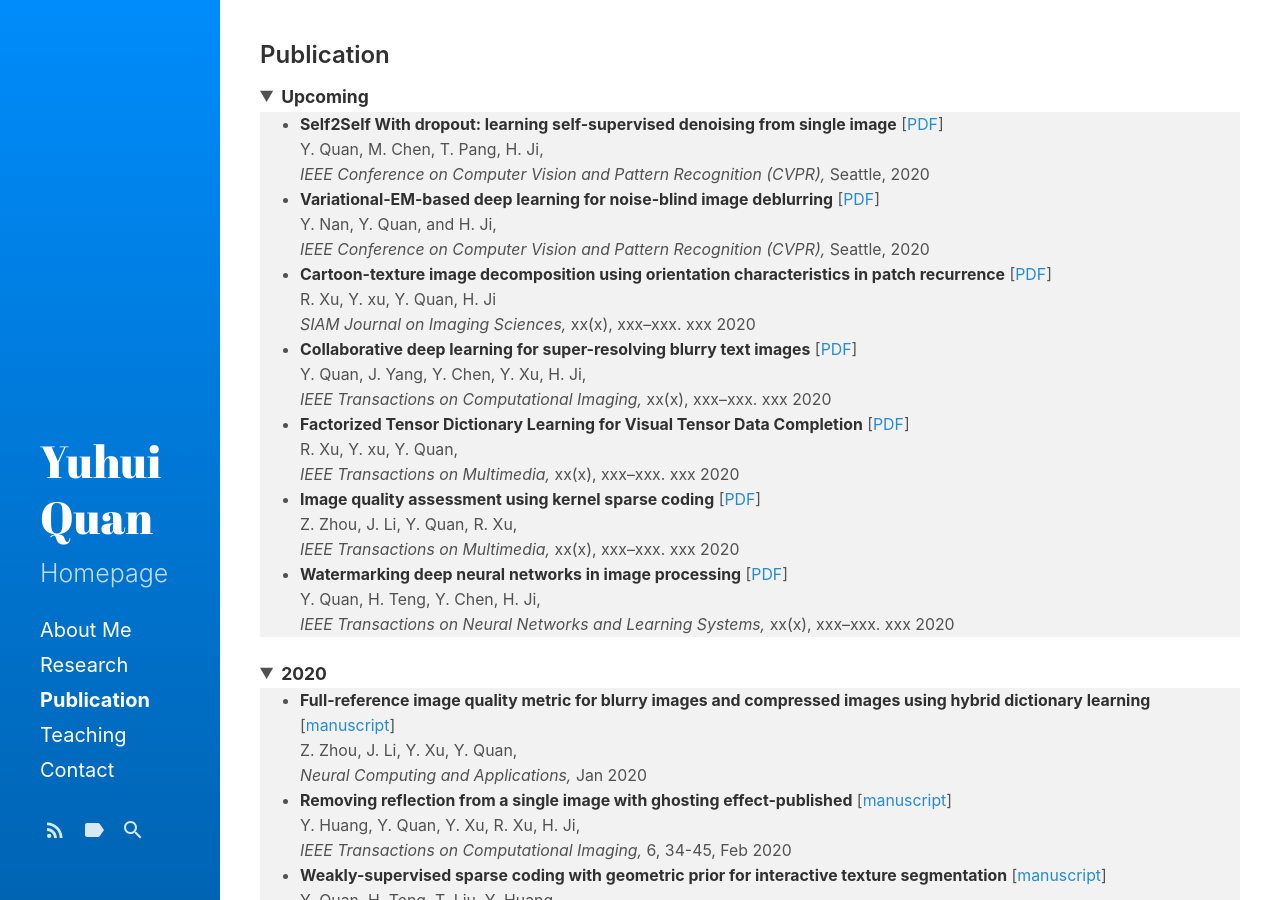
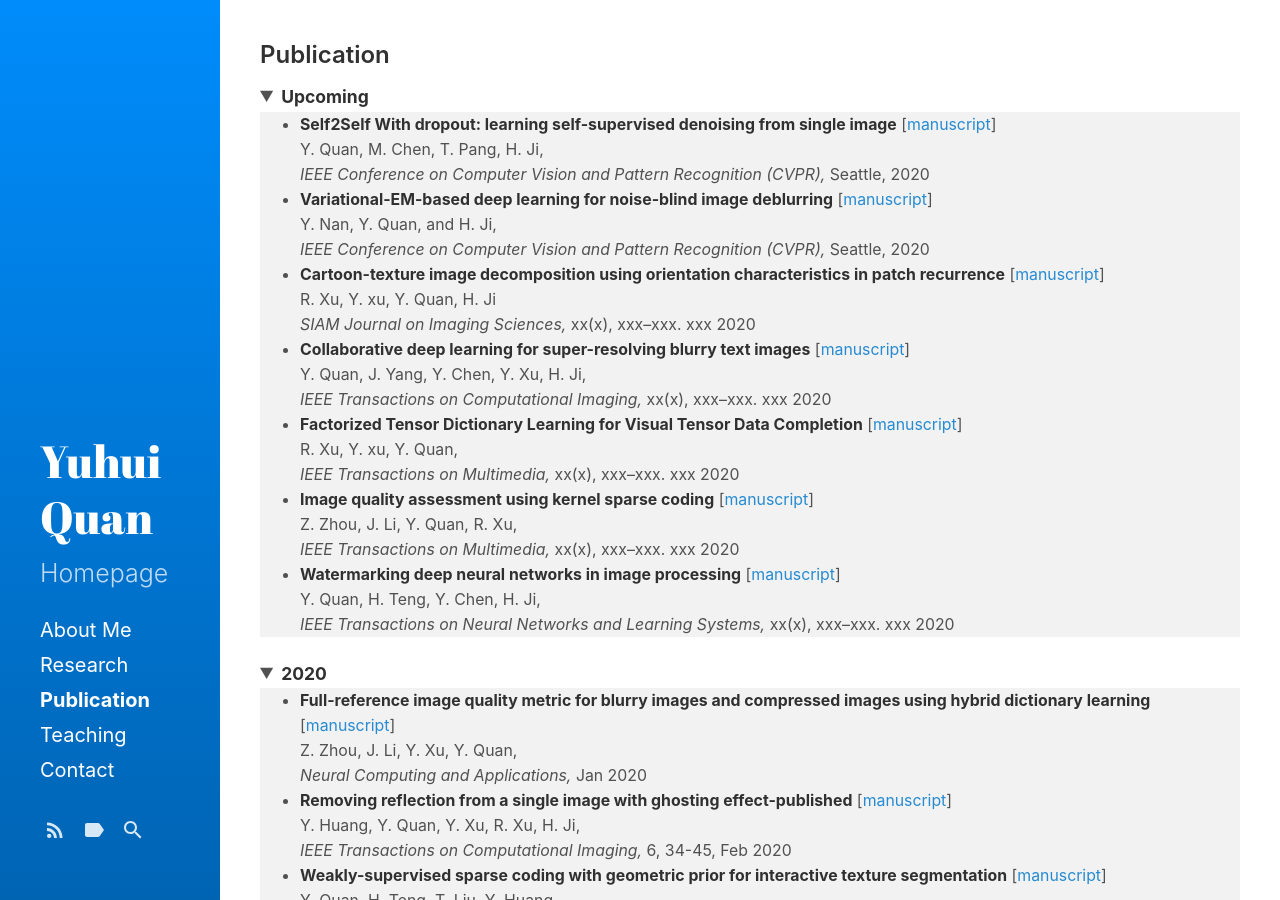
Before and after one commit to Dofboom/Dofboom.github.io, a Jekyll site: the page built from category/c_publication.md, in a window 1280 px wide and 900 px high. Built offline with Jekyll 4.4.1, drawn with Linux system fonts in a browser that asks for light colours.

Commit message:
Update c_publication.md

```diff
--- a/category/c_publication.md
+++ b/category/c_publication.md
@@ -6,31 +6,31 @@ title: Publication
 <summary><span style="font-size: 105%;"><strong><small>Upcoming</small></strong></span></summary>
 <small>
 <ul style="background-color: #f2f2f2;">
-<li><span style="font-size: 95%;"><strong>Self2Self With dropout: learning self-supervised denoising from single image</strong>  [<a href="https://github.com/Dofboom/Dofboom.github.io/raw/master/manuscript/20x-cvpr-Self2Self%20With%20Dropout%20Learning%20Self-Supervised%20Denoising%20From%20Single%20Image.pdf">PDF</a>]</span><br />
+<li><span style="font-size: 95%;"><strong>Self2Self With dropout: learning self-supervised denoising from single image</strong>  [<a href="https://github.com/Dofboom/Dofboom.github.io/raw/master/manuscript/20x-cvpr-Self2Self%20With%20Dropout%20Learning%20Self-Supervised%20Denoising%20From%20Single%20Image.pdf">manuscript</a>]</span><br />
 <span style="font-size: 95%;"> Y. Quan, M. Chen, T. Pang, H. Ji,<br />
 <em>IEEE Conference on Computer Vision and Pattern Recognition (CVPR), </em>Seattle, 2020</span></li>
 
-<li><span style="font-size: 95%;"><strong>Variational-EM-based deep learning for noise-blind image deblurring</strong>  [<a href="https://github.com/Dofboom/Dofboom.github.io/raw/master/manuscript/20x-cvpr-Variational-EM-based%20Deep%20Learning%20for%20Noise-blind%20Image%20Deblurring.pdf">PDF</a>]</span><br />
+<li><span style="font-size: 95%;"><strong>Variational-EM-based deep learning for noise-blind image deblurring</strong>  [<a href="https://github.com/Dofboom/Dofboom.github.io/raw/master/manuscript/20x-cvpr-Variational-EM-based%20Deep%20Learning%20for%20Noise-blind%20Image%20Deblurring.pdf">manuscript</a>]</span><br />
 <span style="font-size: 95%;"> Y. Nan, Y. Quan, and H. Ji, <br />
 <em>IEEE Conference on Computer Vision and Pattern Recognition (CVPR), </em>Seattle, 2020</span></li>
 
-<li><span style="font-size: 95%;"><strong>Cartoon-texture image decomposition using orientation characteristics in patch recurrence</strong>  [<a href="https://github.com/Dofboom/Dofboom.github.io/raw/master/manuscript/20x-siam-Cartoon-Texture%20Image%20Decomposition%20using%20Orientation%20Characteristics%20in%20Patch%20Recurrence.pdf">PDF</a>]</span><br />
+<li><span style="font-size: 95%;"><strong>Cartoon-texture image decomposition using orientation characteristics in patch recurrence</strong>  [<a href="https://github.com/Dofboom/Dofboom.github.io/raw/master/manuscript/20x-siam-Cartoon-Texture%20Image%20Decomposition%20using%20Orientation%20Characteristics%20in%20Patch%20Recurrence.pdf">manuscript</a>]</span><br />
 <span style="font-size: 95%;"> R. Xu, Y. xu, Y. Quan, H. Ji<br />
 <em>SIAM Journal on Imaging Sciences, </em>xx(x), xxx–xxx. xxx 2020</span></li>
 
-<li><span style="font-size: 95%;"><strong>Collaborative deep learning for super-resolving blurry text images</strong>  [<a href="https://github.com/Dofboom/Dofboom.github.io/raw/master/manuscript/20x-tci-Collaborative%20Deep%20Learning%20for%20Super-Resolving%20Blurry%20Text%20Images.pdf">PDF</a>]</span><br />
+<li><span style="font-size: 95%;"><strong>Collaborative deep learning for super-resolving blurry text images</strong>  [<a href="https://github.com/Dofboom/Dofboom.github.io/raw/master/manuscript/20x-tci-Collaborative%20Deep%20Learning%20for%20Super-Resolving%20Blurry%20Text%20Images.pdf">manuscript</a>]</span><br />
 <span style="font-size: 95%;">Y. Quan, J. Yang, Y. Chen, Y. Xu, H. Ji, <br />
 <em>IEEE Transactions on Computational Imaging, </em>xx(x), xxx–xxx. xxx 2020</span></li>
 
-<li><span style="font-size: 95%;"><strong>Factorized Tensor Dictionary Learning for Visual Tensor Data Completion</strong>  [<a href="https://github.com/Dofboom/Dofboom.github.io/raw/master/manuscript/20x-tmm-Factorized%20Tensor%20Dictionary%20Learning%20for%20Visual%20Tensor%20Data%20Completion.PDF">PDF</a>]</span><br />
+<li><span style="font-size: 95%;"><strong>Factorized Tensor Dictionary Learning for Visual Tensor Data Completion</strong>  [<a href="https://github.com/Dofboom/Dofboom.github.io/raw/master/manuscript/20x-tmm-Factorized%20Tensor%20Dictionary%20Learning%20for%20Visual%20Tensor%20Data%20Completion.PDF">manuscript</a>]</span><br />
 <span style="font-size: 95%;">R. Xu, Y. xu, Y. Quan, <br />
 <em>IEEE Transactions on Multimedia, </em>xx(x), xxx–xxx. xxx 2020</span></li>
 
-<li><span style="font-size: 95%;"><strong>Image quality assessment using kernel sparse coding</strong>  [<a href="https://github.com/Dofboom/Dofboom.github.io/raw/master/manuscript/20x-tmm-Image%20Quality%20Assessment%20Using%20Kernel%20Sparse%20Coding.pdf">PDF</a>]</span><br />
+<li><span style="font-size: 95%;"><strong>Image quality assessment using kernel sparse coding</strong>  [<a href="https://github.com/Dofboom/Dofboom.github.io/raw/master/manuscript/20x-tmm-Image%20Quality%20Assessment%20Using%20Kernel%20Sparse%20Coding.pdf">manuscript</a>]</span><br />
 <span style="font-size: 95%;"> Z. Zhou, J. Li, Y. Quan, R. Xu, <br />
 <em>IEEE Transactions on Multimedia, </em>xx(x), xxx–xxx. xxx 2020</span></li>
 
-<li><span style="font-size: 95%;"><strong>Watermarking deep neural networks in image processing</strong>  [<a href="https://github.com/Dofboom/Dofboom.github.io/raw/master/manuscript/20x-tnnls-Watermarking%20Deep%20Neural%20Networks%20in%20Image%20Processing.pdf">PDF</a>]</span><br />
+<li><span style="font-size: 95%;"><strong>Watermarking deep neural networks in image processing</strong>  [<a href="https://github.com/Dofboom/Dofboom.github.io/raw/master/manuscript/20x-tnnls-Watermarking%20Deep%20Neural%20Networks%20in%20Image%20Processing.pdf">manuscript</a>]</span><br />
 <span style="font-size: 95%;"> Y. Quan, H. Teng, Y. Chen, H. Ji, <br />
 <em>IEEE Transactions on Neural Networks and Learning Systems, </em>xx(x), xxx–xxx. xxx 2020</span></li>
 </ul>
```
